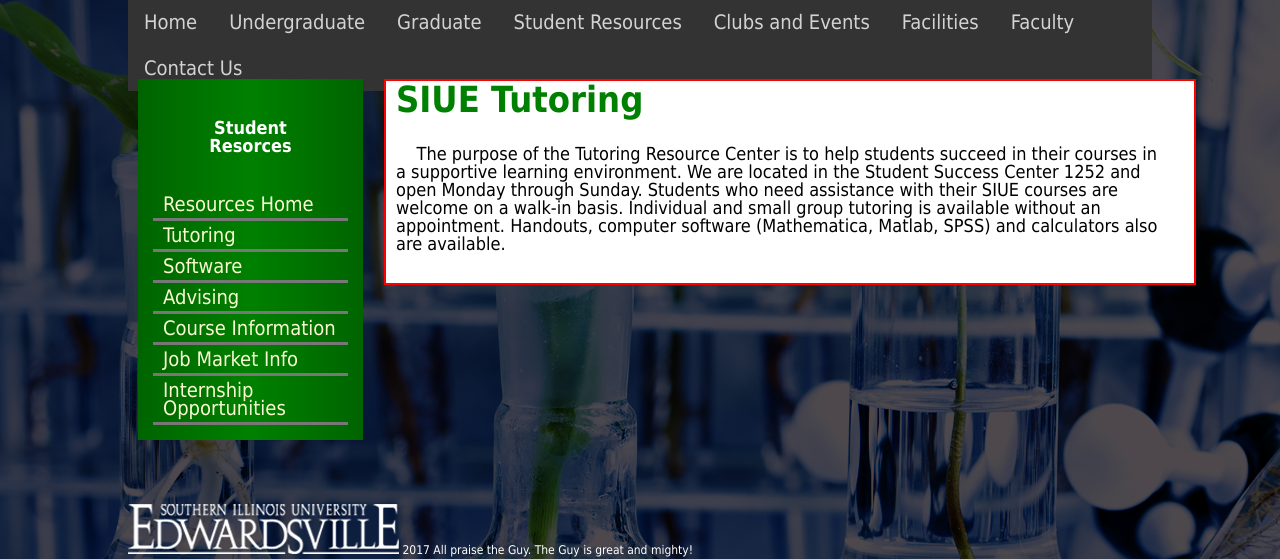
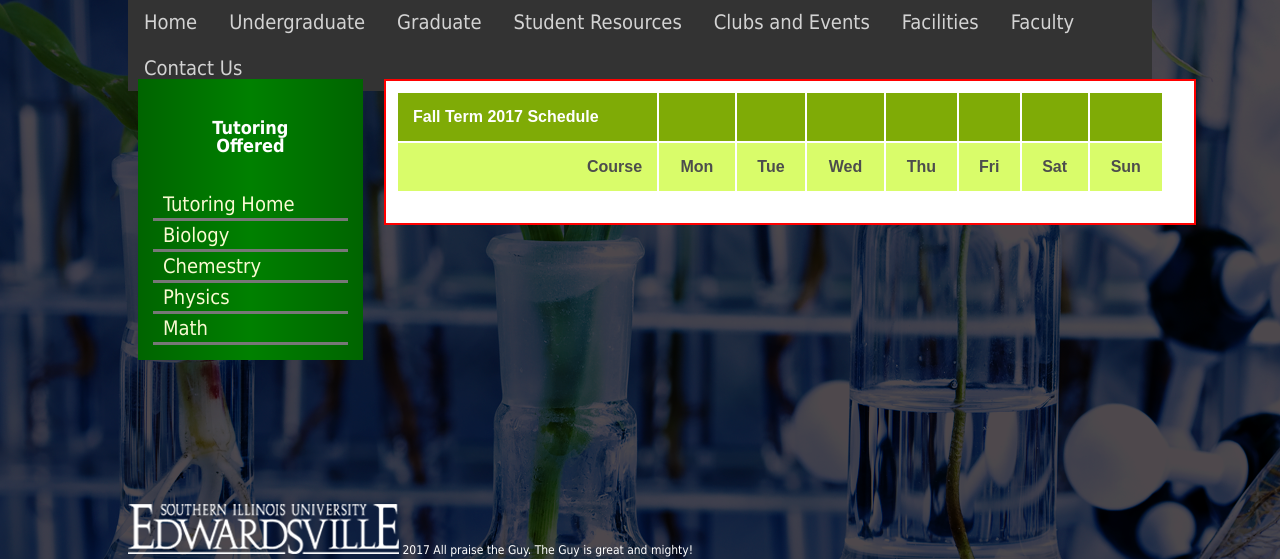
Before and after one commit to ZendarDarklighter/Phase4, a PHP site: page /tutor.php?subj=1 in a window 1280 px wide. Shown: the part 241-800 px from the top of the page. Run offline with PHP 8.4, Linux system fonts and the light colour scheme.

Commit message:
says i need to.  thought i did last night but guess not.

```diff
--- a/css/style.css
+++ b/css/style.css
@@ -31,7 +31,19 @@
 #center h1{
     color: green;
 }
+#tut_gen_time{
+    text-align: center;
+}
+#center h2{
+    color: #85CD1C;
+}
 
+#tutoring_schedule #tut_base{
+    display: none;
+}
+#tutoring #tut_xch{
+    display: none;
+}
 
 h1,h2{
     margin: 0;
--- /dev/null
+++ b/php/inc.dbcon.php
@@ -0,0 +1,47 @@
+<?php
+$sevad = "127.0.0.1:3306";
+$user = "root";
+$pass = "";
+$conn;
+try{
+    $conn = new PDO("mysql:host=$sevad;dbname=cs321", $user, $pass);
+    $conn->setAttribute(PDO::ATTR_ERRMODE, PDO::ERRMODE_EXCEPTION);
+    echo "<script>console.log('connected successfully');</script>";
+}
+catch(PDOException $e){
+    //echo '<script> alert("somethings fucked yo"); </script>';
+}
+
+function tablePrint($course){
+    global $conn;
+    echo '<script>console.log("start of printing table for ' . $course . '");</script>';
+    echo '<table class="basic" summary="Tutoring Hours">
+        <tbody>
+        <tr valign="top">
+        <td style="text-align: left !important; color: #ffffff; font-weight: bold; background-color: #7FAB06;">Fall&#160;Term&#160;2017 Schedule</td>
+        <td style="text-align: left !important; color: #ffffff; font-weight: bold; background-color: #7FAB06;" />
+        <td style="text-align: left !important; color: #ffffff; font-weight: bold; background-color: #7FAB06;" />
+        <td style="text-align: left !important; color: #ffffff; font-weight: bold; background-color: #7FAB06;" />
+        <td style="text-align: left !important; color: #ffffff; font-weight: bold; background-color: #7FAB06;" />
+        <td style="text-align: left !important; color: #ffffff; font-weight: bold; background-color: #7FAB06;" />
+        <td style="text-align: left !important; color: #ffffff; font-weight: bold; background-color: #7FAB06;" />
+        <td style="text-align: left !important; color: #ffffff; font-weight: bold; background-color: #7FAB06;" />
+        </tr>
+        <tr>
+        <th>Course</th>
+        <th>Mon</th>
+        <th>Tue</th>
+        <th>Wed</th>
+        <th>Thu</th>
+        <th>Fri</th>
+        <th>Sat</th>
+        <th>Sun</th>
+        </tr>'; //yes its a big echo.  shut up.
+
+
+
+    echo '</tbody>
+        </table>';
+}
+
+?>
--- a/stuRes/tutor.php
+++ b/stuRes/tutor.php
@@ -8,20 +8,50 @@
         $main_id = $main_id . "_schedule";
     }
     include('../php/inc.header.php');
+    include('../php/inc.dbcon.php');
 ?>
 <script src="../../Phase4/js/sidebar.js"></script>
 <div id="stres_info">
 <div id="sidebar">
-    <script>sideBarLoad("Student Resorces","home.php","Resources Home","tutor.php?subj=null","Tutoring","","Software","","Advising","","Course Information"
-    ,"","Job Market Info","","Internship Opportunities");</script>
+    <script>sideBarLoad("Tutoring Offered","tutor.php?subj=null","Tutoring Home","tutor.php?subj=bio","Biology","tutor.php?subj=chem","Chemestry","tutor.php?subj=phys","Physics","tutor.php?subj=math","Math");</script>
 </div>
 <div id="center">
     <div id="tut_base">
-    <h1>SIUE Tutoring</h1>
-    <br><br>
-    <p>
+        <h1>SIUE Tutoring</h1>
+        <br><br>
+        <p>
         &nbsp;&nbsp;&nbsp;&nbsp;The purpose of the Tutoring Resource Center is to help students succeed in their courses in a supportive learning environment. We are located in the Student Success Center 1252 and open Monday through Sunday. Students who need assistance with their SIUE courses are welcome on a walk-in basis. Individual and small group tutoring is available without an appointment. Handouts, computer software (Mathematica, Matlab, SPSS) and calculators also are available.
-    </p>
+        </p>
+        <br>
+        <div id="tut_gen_time">
+        <h2>Location:</h2>
+        <p>SSC Room 1252</p>
+        <br>
+        <h2>Hours:</h2>
+        <p>
+            Fall Semester (8/21/17 - 12/09/17)
+            <br>
+            Mon through Thurs: 8am - 7pm
+            <br>
+            Fri: 8am - 3pm
+            <br>
+            Sat: 9am - 12 noon
+            <br>
+            Sun: 4pm - 7pm
+            <br>
+            Finals Week - TBA
+            <br>
+        </p>
+        <br>
+        <img src="../images/TutHome.jpg">
+        </div>
+    </div>
+    <div id="tut_sch">
+        <?php
+            if($_GET['subj'] != "null"){
+                tablePrint($_GET["subj"]);
+            }
+        ?>
     </div>
 </div>
 </div>
```
Also changed, not shown: js/sidebar.js (+5 -5 lines).
